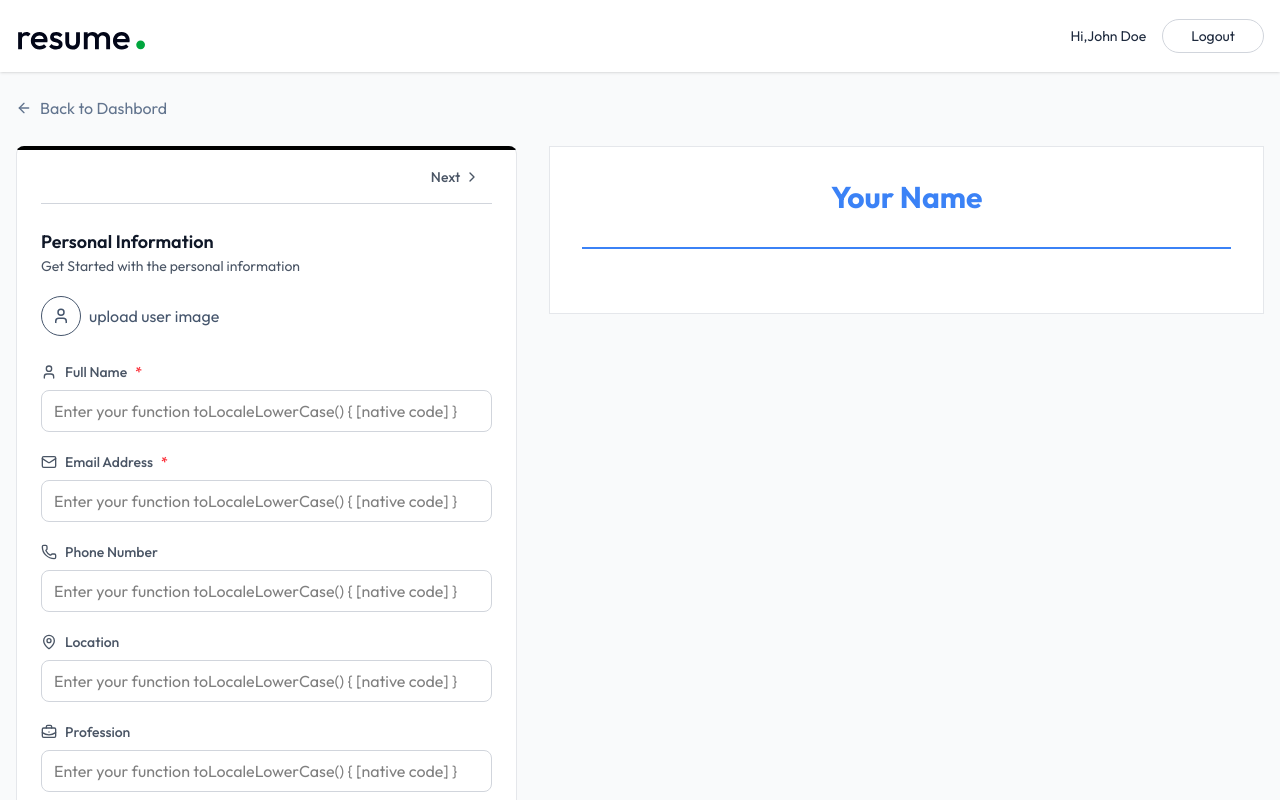
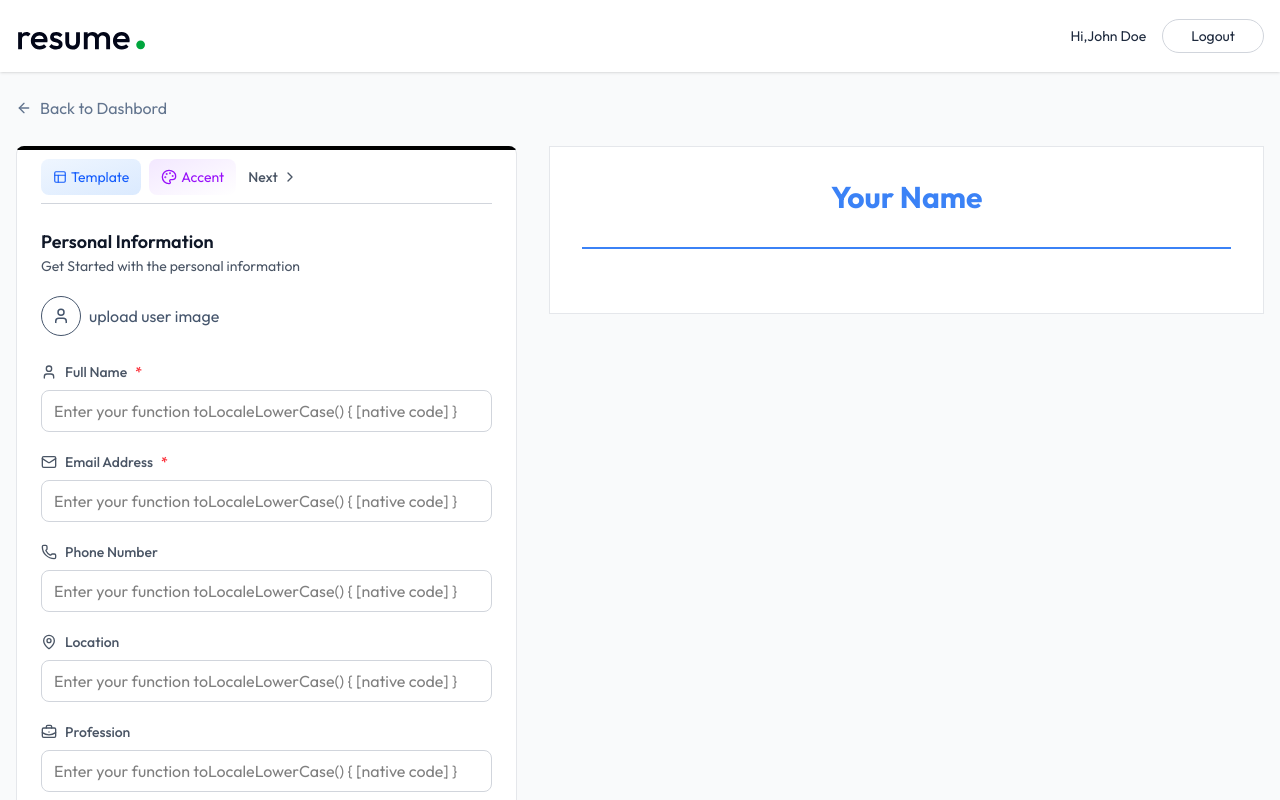
Before and after one commit to Poorvik508/AI-POWERED-RESUME-BUILDER, a React (Vite) app in the folder client/: page /app/builder/1 in a window 1280 px wide. Shown: the top 800 px of the page. Built offline with nearby package versions, Linux system fonts and the light colour scheme.

Commit message:
colorpicker component done

```diff
--- /dev/null
+++ b/client/src/components/ColorPicker.jsx
@@ -0,0 +1,44 @@
+import { Check, CheckIcon, Flag, Palette } from "lucide-react"
+import React, { useState } from 'react'
+
+const ColorPicker = ({selectedColor,onChange}) => {
+    const colors = [
+        {name:"Blue",value:"#3BB2F6"},
+        {name:"Indigo",value:"#636671"},
+        {name:"Purple",value:"#8B5CF6"},
+        {name:"Red",value:"#EF4444"},
+        {name:"Orange",value:"#F97316"},
+        {name:"Teal",value:"#14B8A6"},
+        {name:"Pink",value:"#EC4899"},
+        {name:"Gray",value:"#6B7280"},
+        {name:"Black",value:"#1F2937"}
+    ]
+    const [isOpen,setIsOpen]=useState(false)
+  return (
+    <div className="relative ">
+          <button onClick={()=>setIsOpen(!isOpen)} className="flex items-center gap-1 text-sm text-purple-600 bg-gradient-to-br from-purple-100 ring-purple-300 hover:ring transition-all px-3 py-2 rounded-lg">
+              <Palette size={16}/><span className="max-sm:hidden">Accent</span>
+          </button>
+          {isOpen && (
+              <div className="grid grid-cols-4 w-60 gap-2 absolute top-full left-0 right-0 p-3 mt-2 z-10 bg-white rounded-md border border-gray-200 shadow-sm">
+                  {colors.map((color) => {
+                      return(
+                          <div key={color.value} className="relative cursor-pointer group flex flex-col" onClick={() => { onChange(color.value); setIsOpen(false)}}>
+                          <div className="w-12 h-12 rounded-full border-2 border-transparent group-hover:border-black/25 transition-colors" style={{backgroundColor:color.value}}>
+
+                          </div>
+                          {selectedColor === color.value && (
+                              <div className="absolute top-0 left-0 right-0 bottom-4.5 flex items-center justify-center">
+                                  <Check className="size-5 text-white"/>
+                              </div>
+                          )}
+                          <p className="text-xs text-center mt-1 text-gray-600">{color.name}</p>
+                      </div>)
+                  })}
+              </div>
+          )}
+    </div>
+  )
+}
+
+export default ColorPicker
--- a/client/src/pages/ResumeBuilder.jsx
+++ b/client/src/pages/ResumeBuilder.jsx
@@ -4,6 +4,8 @@
 import { ArrowLeftIcon, Briefcase, ChevronLeft, ChevronRight, FileText, Flame, GraduationCap, Sparkles, User } from "lucide-react";
 import PersonalInfoForm from "../components/PersonalInfoForm";
 import ResumePreview from "../components/ResumePreview";
+import TemplateSelector from "../components/TemplateSelector";
+import ColorPicker from "../components/ColorPicker";
 
 const ResumeBuilder = () => {
   const { resumeId } = useParams();
@@ -70,10 +72,12 @@
               />
 
               {/* section navigation */}
-              <div className="flex justify-between items-center mb-6 border-b border-gray-300 py-1">
-                <div>
+              <div className="flex  items-center mb-6 border-b border-gray-300 py-1">
+                <div className="flex  items-center gap-2">
+                  <TemplateSelector selectedTemplate={resumeData.template} onChange={(template)=>setResumeData(prev=>({...prev,template}))}/>
+                    <ColorPicker selectedColor={resumeData.accent_color} onChange={(color)=>setResumeData(prev=>({...prev,accent_color:color}))}/>
+                </div>
 
-                </div>
                 <div className="flex items-center">
                   {activeSectionIndex !== 0 && (
                     <button
```
